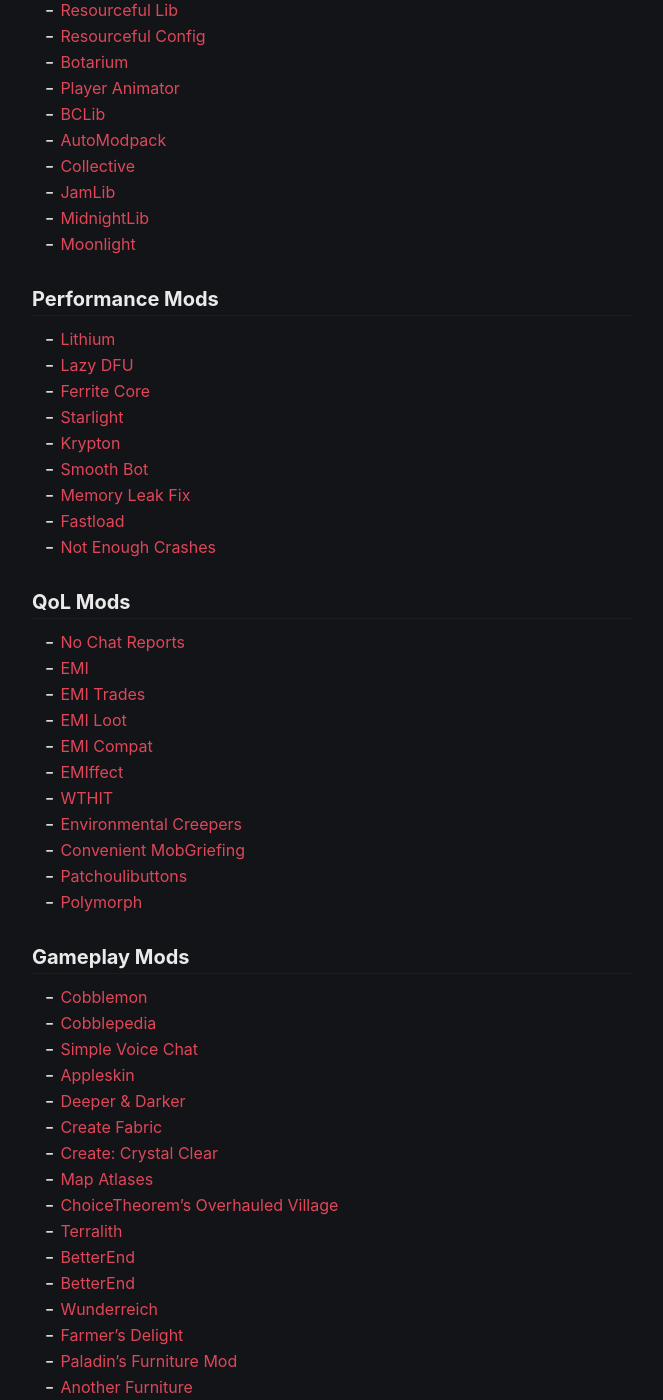
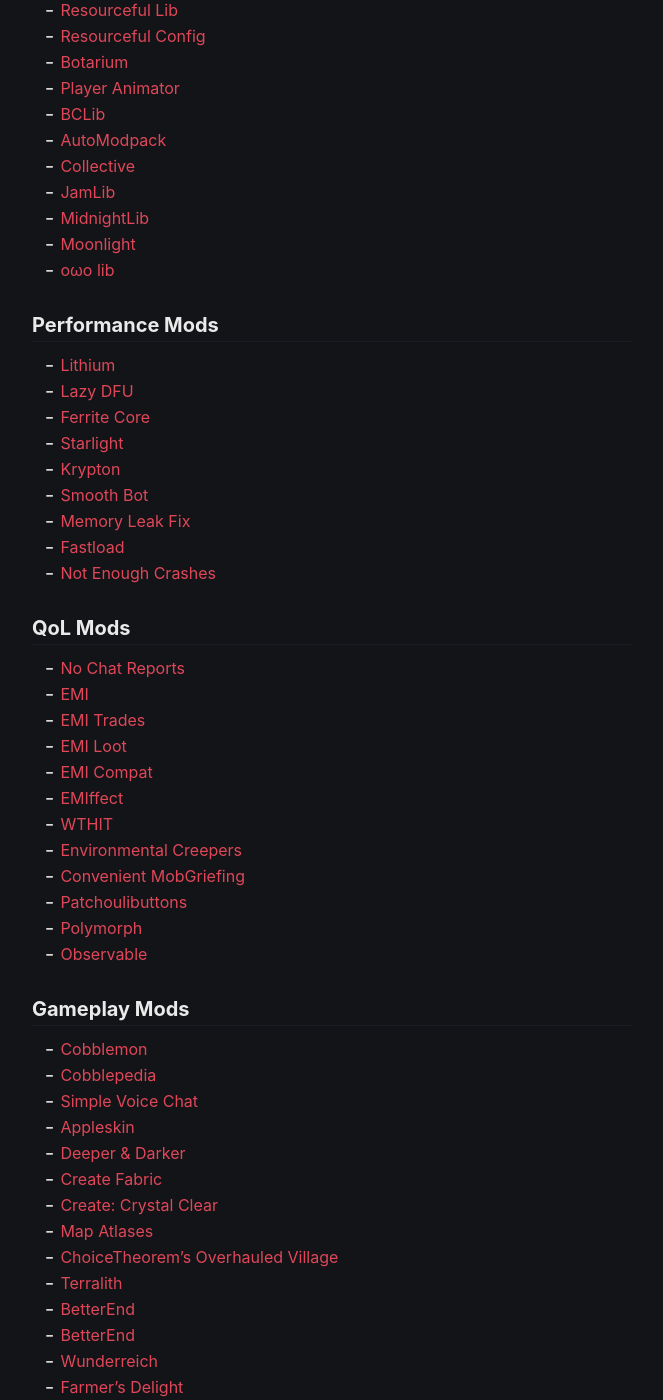
Before and after one commit to craftmyne/craftmyne.github.io, a Jekyll site: the page built from hidden sites/nouveauserver.md, in a window 1280 px wide and 1400 px high, scrolled down 705 px. Shown: the whole window, without its empty margins (308-971 px from the left). Built offline with Jekyll 4.4.1, drawn with Linux system fonts in a browser that asks for light colours; some of the changed text lies outside the part shown.

Commit message:
Update nouveauserver.md

```diff
--- a/hidden sites/nouveauserver.md
+++ b/hidden sites/nouveauserver.md
@@ -29,6 +29,7 @@ tags:
 - [JamLib](https://modrinth.com/mod/jamlib)
 - [MidnightLib](https://modrinth.com/mod/midnightlib)
 - [Moonlight](https://modrinth.com/mod/moonlight)
+- [oωo lib](https://modrinth.com/mod/owo-lib)
 
 ### Performance Mods
 - [Lithium](https://modrinth.com/mod/lithium)
@@ -53,6 +54,7 @@ tags:
 - [Convenient MobGriefing](https://modrinth.com/mod/convenient-mobgriefing)
 - [Patchoulibuttons](https://modrinth.com/mod/patchoulibuttons)
 - [Polymorph](https://modrinth.com/mod/polymorph)
+- [Observable](https://modrinth.com/mod/observable)
 
 ### Gameplay Mods
 - [Cobblemon](https://modrinth.com/mod/cobblemon)
```
Also changed, not shown: other parts of hidden sites/nouveauserver.md (+2 -0 lines).
